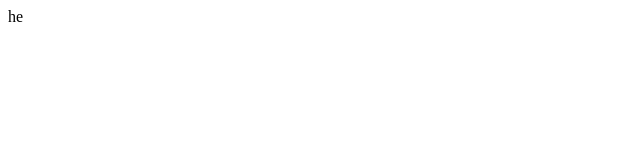
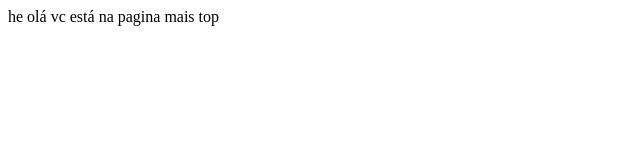
Before and after one commit to guilhermepinho-dev/aulagithub, a plain HTML site: page index.html in a window 1280 px wide. Shown: the whole page, without its empty margins (0-640 px from the left). Drawn offline with Linux system fonts and the light colour scheme.

Commit message:
Acrescentando comentario no site

```diff
--- a/index.html
+++ b/index.html
@@ -1,4 +1,4 @@
 <!DOCTYPE html>
 <html lang="en">
-    he
+    he olá vc está na pagina mais top
 </html>
```
